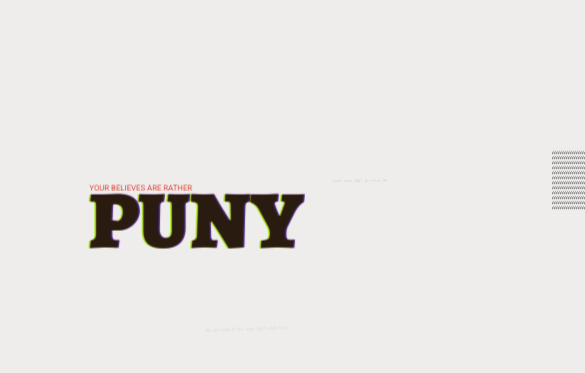
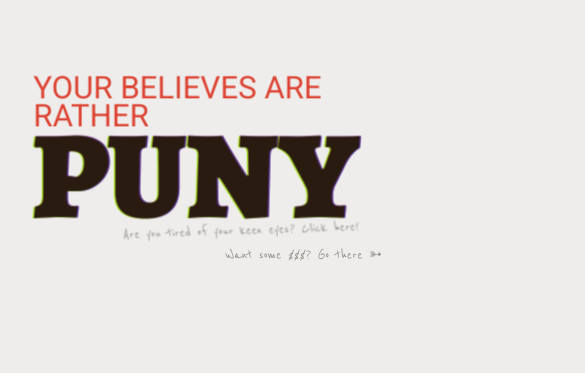
Before and after one commit to SimonGoetz/puny.website, a plain HTML site: page index.html in a window 390 px wide. Shown: the part 242-615 px from the top of the page, 585 px wide, since content can reach past the window. Drawn offline with nearby package versions, Linux system fonts and the light colour scheme.

Commit message:
Added media query for mobile

```diff
--- a/style.css
+++ b/style.css
@@ -8,22 +8,28 @@
 body {
 	padding: 0;
 	margin: 0;
-	width:100%;
-	font-family: 'Roboto', sans-serif;;
-	font-weight: 400;
 	background: #eeedec;
-	overflow:hidden;
 }
 
 #screen {
     height: 100%;
     width: 100%;
 	position: absolute;
-/*	border: 4px solid blue; */
-
+	overflow:hidden;
+/*	border: 4px solid #50a; */
 }
 
+#canvas {
+    height: 100%;
+    width: 100%;
+	position: absolute;
+/*	border: 4px solid #05a; */
+}
+
+
+
 	h2 {
+		font-family: 'Roboto', sans-serif;
 		font-size: 2vw;
 		display: block;
 		position: relative;
@@ -39,20 +45,92 @@ span, p {
 		font-family: 'Reenie Beanie', cursive;
 	}
 
+	#cashflow {
+		color: #383433;
+		font-family: 'Roboto', sans-serif;;
+		font-weight: 400;
+		position: absolute;
+		left: 50%;
+		transform: translate(-50%, -50%);
+	/*  border: 2px solid red;*/
+	}
+
+	.glitch {
+		font-family: 'Alegreya', serif;
+		font-weight: 900;
+		color: #b2f330;
+		mix-blend-mode: screen;
+		font-size: 21vw;
+		line-height: 13vw;
+		display: block;
+		position:relative;
+		padding-bottom:2vw;
+		animation: glitch 12s 5s infinite;
+		mix-blend-mode: multiply;
+	/*	border: 4px solid #ff0; */
+	}
+
 .notefromauthor {
 	white-space: nowrap;
-	color: #ccc9c0;
+	color: #8c8980;
 }
 
-#eyecancer {
-	padding-top: 10em;
-	padding-bottom: 2em;
-	vertical-align:center;
+@media 	only screen and (max-width: 1000px) and (min-resolution: 2x) and (orientation: portrait),
+		only screen and (max-width: 600px) {
+
+	h2 {
+		font-family: 'Roboto', sans-serif;
+		font-size: 8vw;
+		line-height: 7vw;
+		display: block;
+		position: relative;
+		font-weight: 400;
+		color: #d43;
+		padding: .3em;
+		text-transform: uppercase;
+		mix-blend-mode: color-burn;
+		transform: translate(-1.7vw, 0);
+	}
+
+	span, p {
+		font-size: 4vw;
+		font-family: 'Reenie Beanie', cursive;
+	}
+
+	#cashflow {
+		color: #383433;
+		font-family: 'Roboto', sans-serif;;
+		font-weight: 400;
 		position: absolute;
-    top: 55%;
 		left: 50%;
 		transform: translate(-50%, -50%);
-/* 	border: 4px solid blue;  */
+	/*  border: 2px solid red;*/
+	}
+
+	.glitch {
+		font-family: 'Alegreya', serif;
+		font-weight: 900;
+		color: #b2f330;
+		mix-blend-mode: screen;
+		font-size: 32vw;
+		line-height: 19vw;
+		display: block;
+		position:relative;
+		padding-bottom:3vw;
+		animation: glitch 12s 5s infinite;
+		mix-blend-mode: multiply;
+	/*	border: 4px solid #ff0; */
+	}
+
+}
+
+
+#eyecancer {
+
+    bottom: 0;
+    left: 50%;
+    transform: translate(-150%, -50%);
+/*	border: 4px solid blue;  */
 }
 
 #eyecancer_message:hover {
@@ -72,19 +150,15 @@ span, p {
 
 
 #puny {
-	padding-top: 10em;
-	padding-bottom: 2em;
-	vertical-align:center;
  	position: absolute;
     top: 50%;
     left: 50%;
     transform: translate(-50%, -60%);
-/*	border: 4px solid green;  */
+/* border: 4px solid green;  */
 }
 
 #dollars {
 	width: 100vw;
-	vertical-align:center;
  	position: absolute;
     top: 50%;
     left: 100vw;
@@ -97,27 +171,14 @@ span, p {
 /*	border: 2px solid #07f;*/
 }
 
-#cashflow {
-	color: #383433;
-  	vertical-align:center;
+@media 	only screen and (max-width: 1000px) and (min-resolution: 2x) and (orientation: portrait),
+		only screen and (max-width: 600px) {
+
+	#cashteaser {
 		position: absolute;
-	left: 50%;
-    transform: translate(-50%, -50%);
-/*  border: 2px solid red;*/
+		transform: translate(-105%, 360%);
+	/*	border: 2px solid #07f; */
 	}
-
-.glitch {
-	font-family: 'Alegreya', serif;
-	font-weight: 900;
-	color: #b2f330;
-	mix-blend-mode: screen;
-	font-size: 21vw;
-	line-height: 13vw;
-	display: block;
-	position:relative;
-	padding-bottom:2vw;
-	animation: glitch 12s 5s infinite;
-	mix-blend-mode: multiply;
 }
 
 .glitch::after {
```
Lines whose indentation alone changed are shown as unchanged.
